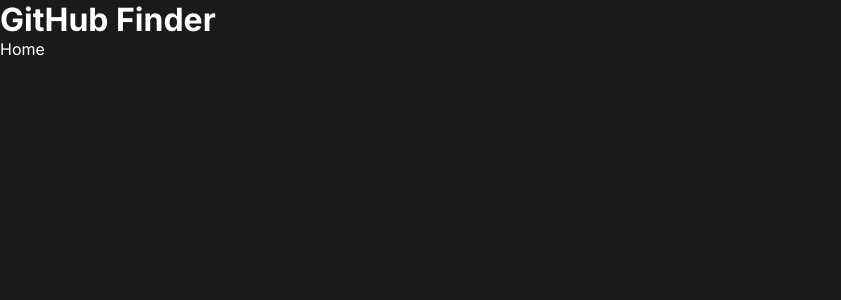
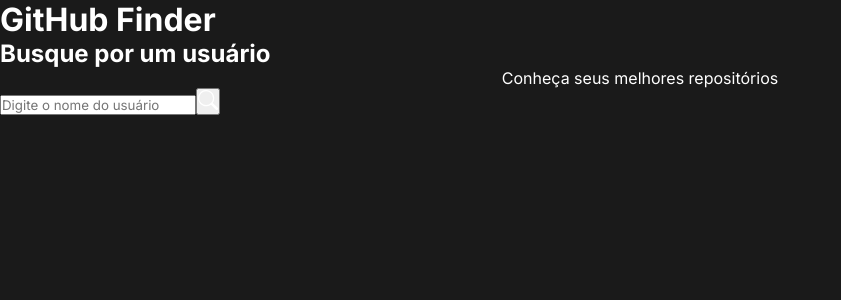
Before and after one commit to FellypeGC/github-finder, a React (Vite) app: page / in a window 1280 px wide. Shown: the top 300 px of the page, without its empty margins (0-841 px from the left). Built offline with nearby package versions, Linux system fonts and the light colour scheme.

Commit message:
search component added

```diff
--- a/package.json
+++ b/package.json
@@ -12,6 +12,7 @@
   "dependencies": {
     "react": "^19.2.0",
     "react-dom": "^19.2.0",
+    "react-icons": "^5.5.0",
     "react-router-dom": "^7.13.0"
   },
   "devDependencies": {
--- /dev/null
+++ b/src/components/Search.tsx
@@ -0,0 +1,20 @@
+import { BsSearch } from 'react-icons/bs';
+
+type Props = {}
+
+const Search = (props: Props) => {
+  return (
+    <div>
+      <h2>Busque por um usuário</h2>
+      <p>Conheça seus melhores repositórios</p>
+      <div>
+        <input type="text" placeholder="Digite o nome do usuário" />
+        <button>
+          <BsSearch size={20} />
+        </button>
+      </div>
+    </div>
+  )
+}
+
+export default Search
--- a/src/routes/Home.tsx
+++ b/src/routes/Home.tsx
@@ -1,10 +1,13 @@
 import React from 'react'
+import Search from '../components/Search'
 
 type Props = {}
 
 const Home = (props: Props) => {
   return (
-    <div>Home</div>
+    <div>
+      <Search />
+    </div>
   )
 }
 
```
Also changed, not shown: 1 other file (tests, documents, lock files or other folders).
